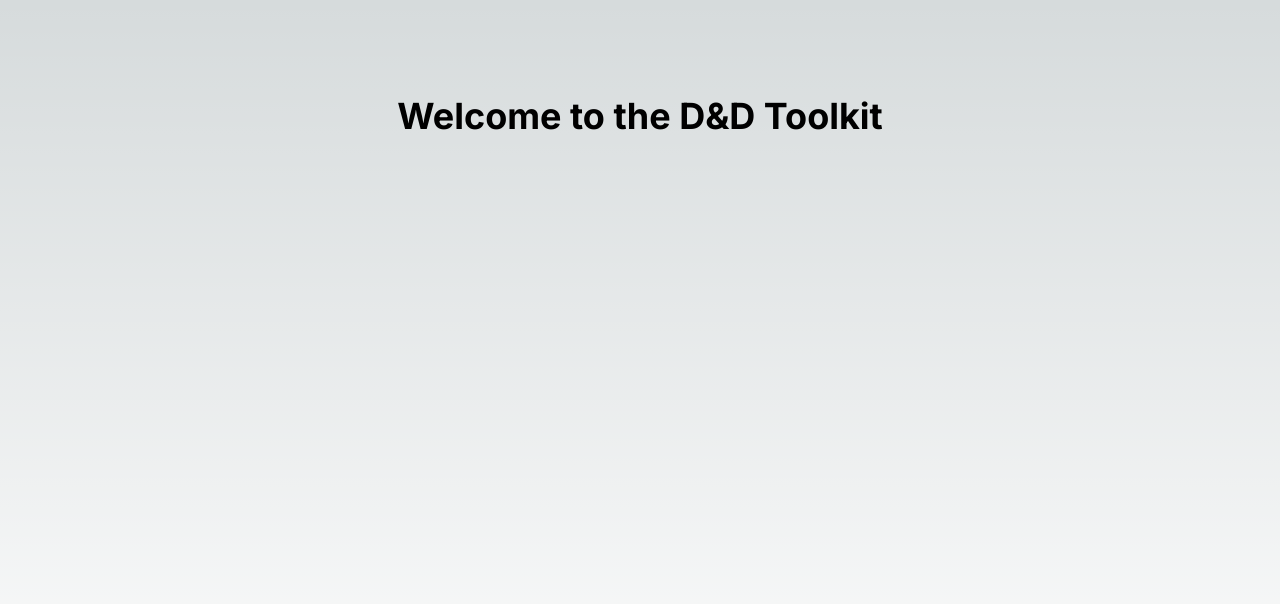
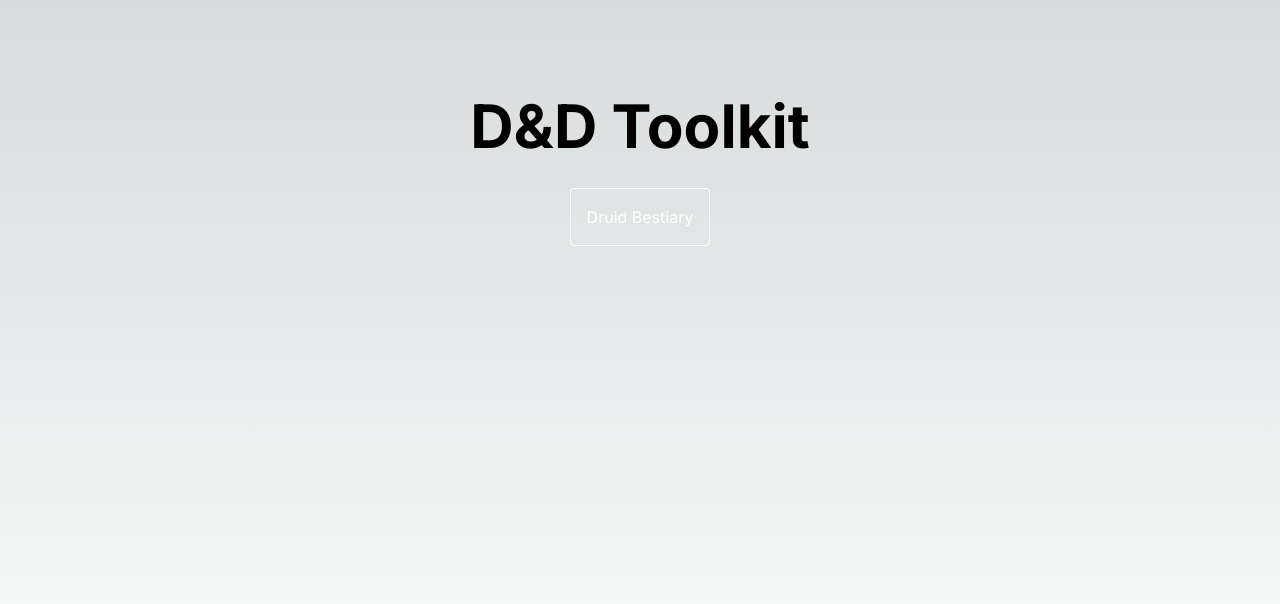
Before and after one commit to Seth-McKilla/dndtoolkit, a Next.js app: page / in a window 1280 px wide. Shown: the top 604 px of the page. Built offline with nearby package versions, Linux system fonts and the light colour scheme.

Commit message:
Create Card component

```diff
--- a/src/app/layout.tsx
+++ b/src/app/layout.tsx
@@ -2,7 +2,7 @@ import { Inter } from "next/font/google"
 
 import "./globals.css"
 
-const isDev = process.env.NODE_ENV === "development"
+// const isDev = process.env.NODE_ENV === "development" // Uncomment to seed the db
 const inter = Inter({ subsets: ["latin"] })
 
 export const metadata = {
--- a/src/app/page.tsx
+++ b/src/app/page.tsx
@@ -1,7 +1,12 @@
+import Card from "@/components/Card";
+
 export default async function Home() {
   return (
-    <main className="flex min-h-screen flex-col items-center justify-between p-24">
-      <p className="text-4xl font-bold text-center">Welcome to the D&D Toolkit</p>
+    <main className="flex min-h-screen flex-col items-center justify-between p-4 md:p-24">
+      <div className="flex flex-col items-center justify-center space-y-4 md:space-y-8 mt-4 md:mt-0">
+        <p className="text-4xl md:text-6xl font-bold text-center mt-2 md:mt-0">D&D Toolkit</p>
+        <Card title="Druid Bestiary" href="/druid-bestiary" />
+      </div>
     </main>
-  )
+  );
 }
--- /dev/null
+++ b/src/components/Card.tsx
@@ -0,0 +1,17 @@
+import Link from "next/link"
+
+interface Props {
+  title: string
+  href: string
+}
+
+export default function Card({ title, href }: Props) {
+  return (
+    <Link
+      href={href}
+      className="rounded border border-white text-white p-4 hover:bg-gray-200 hover:text-gray-800 w-full md:w-auto text-center"
+    >
+      {title}
+    </Link>
+  )
+}
```
